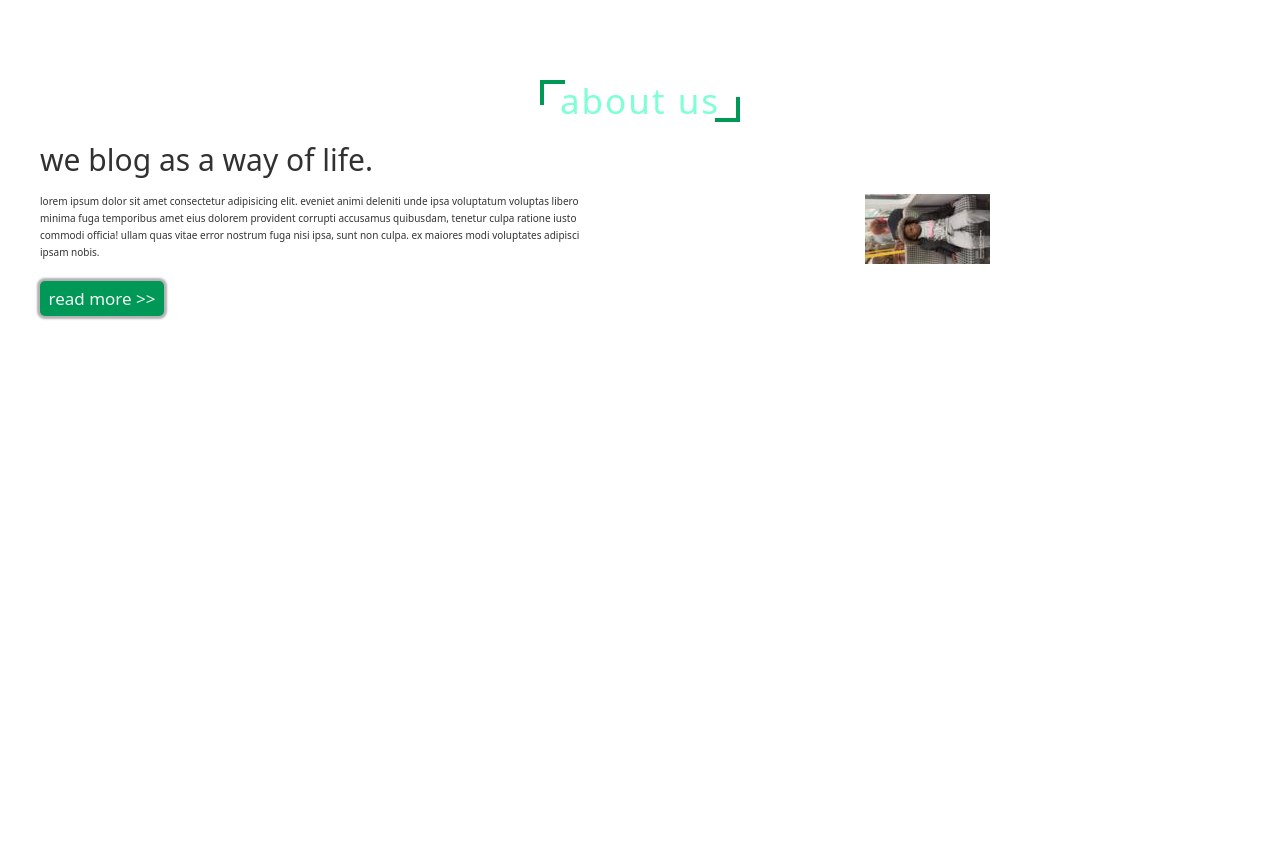
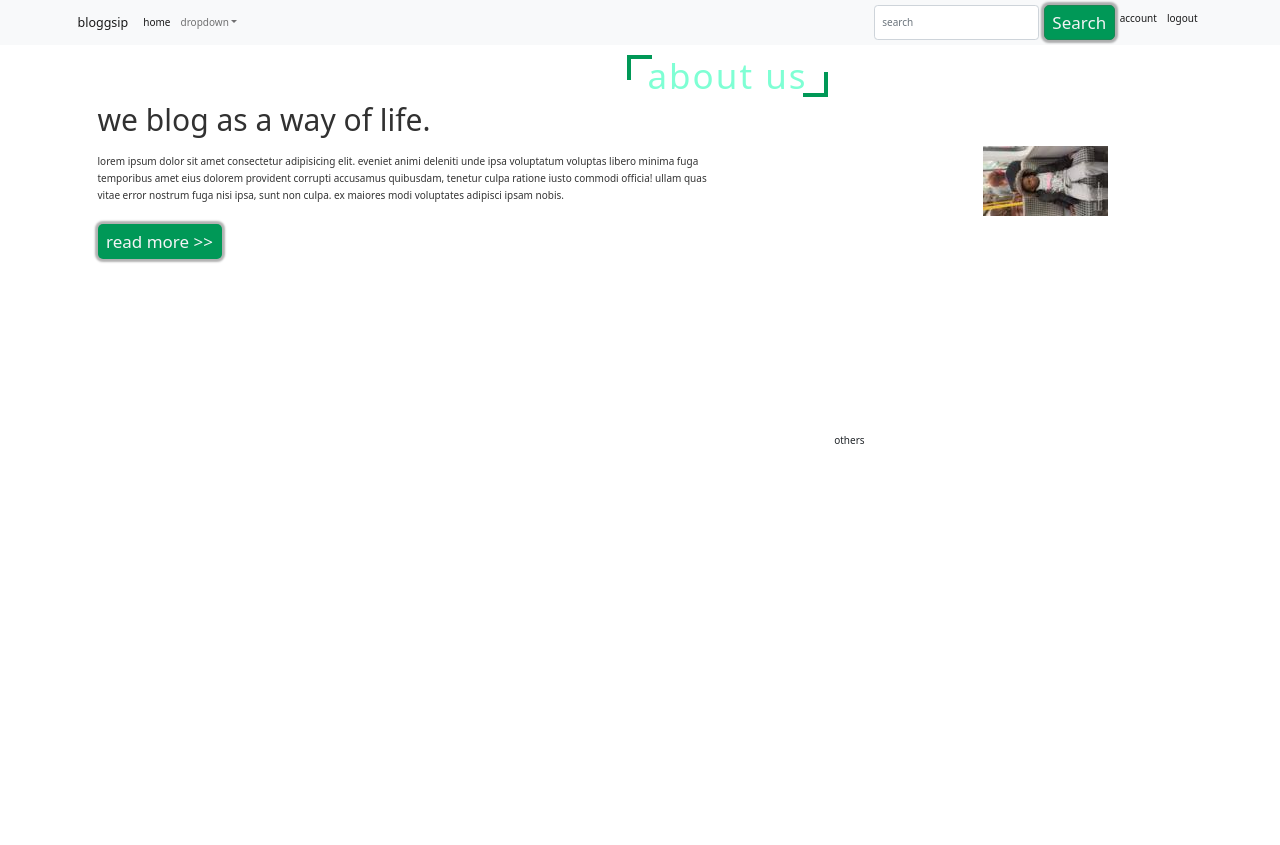
Before and after one commit to Sekeza/blogwithflask, a Flask app: page /about in a window 1280 px wide; the page is wider, and only the part inside the window is pictured. Before the commit the page ends 320 px from the top of that part, so only its background shows below. Run offline with Flask 3, Linux system fonts and the light colour scheme; parts of the project's set-up code (start-up, migrations or seed data) failed here and were passed over.

Commit message:
Editing the html page for home and aboutalong with their css styling.

```diff
--- a/blogwithflask/blogwithflask/static/main.css
+++ b/blogwithflask/blogwithflask/static/main.css
@@ -29,8 +29,8 @@ body {
 }
 
 .heading {
-    margin: 2rem;
-    padding-top: 6rem;
+    /* margin: 1rem 0; */
+    padding-top: 1rem;
     display: inline-block;
     font-size: 3.5rem;
     color: aquamarine;
@@ -46,7 +46,7 @@ body {
     border-left: .4rem solid #009857;
 }
 .heading::before {
-    top: 6rem;
+    top: 1rem;
     left: -2rem;
 }
 .heading::after {
@@ -59,7 +59,7 @@ body {
     display: flex;
     align-items: center;
     justify-content: space-around;
-    padding: 0 4rem;
+    padding: 0 1rem;
 }
 
 .row .content{
--- a/blogwithflask/blogwithflask/templates/layout.html
+++ b/blogwithflask/blogwithflask/templates/layout.html
@@ -3,9 +3,10 @@
   <head>
     <meta charset="utf-8">
     <meta name="viewport" content="width=device-width, initial-scale=1">
-    <title>Bootstrap demo</title>
+
     <link href="https://cdn.jsdelivr.net/npm/bootstrap@5.2.3/dist/css/bootstrap.min.css" rel="stylesheet" integrity="sha384-rbsA2VBKQhggwzxH7pPCaAqO46MgnOM80zW1RWuH61DGLwZJEdK2Kadq2F9CUG65" crossorigin="anonymous">
     <link rel="stylesheet" href=" {{ url_for('static', filename='main.css') }} ">
+
     {% if title %}
         <title> {{ title }}</title>
     {% else %}
@@ -13,8 +14,56 @@
     {% endif %}
 </head>
 <body>
-    {% block content %}
-    {% endblock %}
+    <nav class="navbar navbar-expand-lg bg-light">
+        <div class="container">
+            <a class="navbar-brand" href="{{ url_for('users.home') }}">Bloggsip</a>
+            <button class="navbar-toggler" type="button" data-bs-toggle="collapse" data-bs-target="#navbarSupportedContent" aria-controls="navbarSupportedContent" aria-expanded="false" aria-label="Toggle navigation">
+            <span class="navbar-toggler-icon"></span>
+            </button>
+            <div class="collapse navbar-collapse" id="navbarSupportedContent">
+                <ul class="navbar-nav me-auto mb-2 mb-lg-0">
+                    <li class="nav-item">
+                        <a class="nav-link active" aria-current="page" href="{{ url_for('users.home') }}">Home</a>
+                    </li>
+                    <li class="nav-item dropdown">
+                        <a class="nav-link dropdown-toggle" href="#" role="button" data-bs-toggle="dropdown" aria-expanded="false">Dropdown</a>
+                        <ul class="dropdown-menu ">
+                            <li><a class="dropdown-item" href="{{ url_for('users.about') }}">About</a></li>
+                            <li><a class="dropdown-item" href="#">Another action</a></li>
+                            <li><hr class="dropdown-divider"></li>
+                            <li><a class="dropdown-item" href="#">Something else here</a></li>
+                        </ul>
+                    </li>
+
+                </ul>
+                <form class="d-flex" role="search">
+                    <input class="form-control me-2" type="search" placeholder="Search" aria-label="Search">
+                    <button class="btn btn-outline-success" type="submit">Search</button>
+                    <ul class="navbar-nav me-auto mb-2 mb-lg-0">
+                        <li class="nav-item">
+                            <a class="nav-link active" aria-current="page" href="{{ url_for('users.home') }}">Account</a>
+                        </li>
+                        <li class="nav-item">
+                            <a class="nav-link active" aria-current="page" href="{{ url_for('users.home') }}">Logout</a>
+                        </li>
+                    </ul>
+                </form>
+
+            </div>
+        </div>
+    </nav>
+
+    <div class="container">
+        <div class="row">
+            <div class="col col-8">
+                {% block content %}
+                {% endblock %}
+            </div>
+            <div class="col col-4">
+                <p>Others</p>
+            </div>
+        </div>
+    </div>
 
     <script src="https://cdn.jsdelivr.net/npm/bootstrap@5.2.3/dist/js/bootstrap.bundle.min.js" integrity="sha384-kenU1KFdBIe4zVF0s0G1M5b4hcpxyD9F7jL+jjXkk+Q2h455rYXK/7HAuoJl+0I4" crossorigin="anonymous"></script>
 </body>
```
Also changed, not shown: blogwithflask/blogwithflask/templates/home.html (indentation only).
